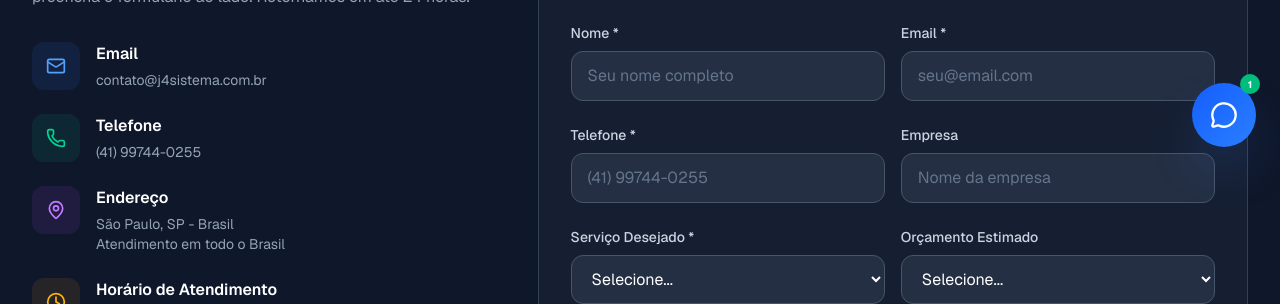
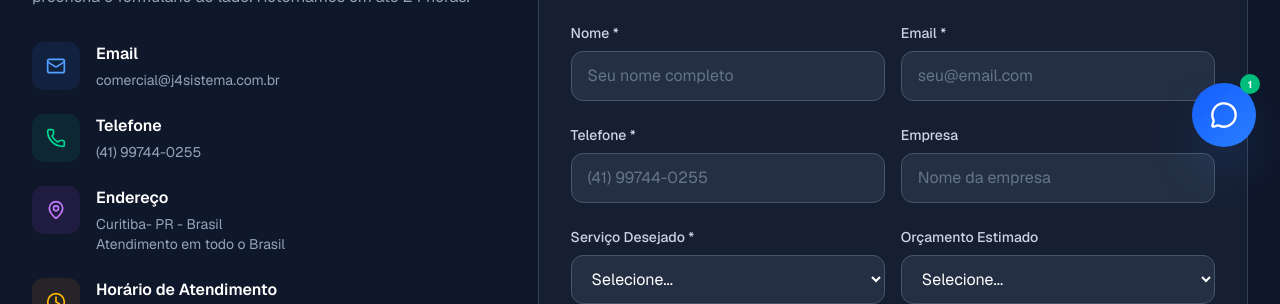
Before and after one commit to josuerobson/mimo-j4sistemas, a Next.js app: page /contato in a window 1280 px wide. Shown: the part 629-933 px from the top of the page. Built offline with nearby package versions, Linux system fonts and the light colour scheme.

Commit message:
alteração manual

```diff
--- a/src/app/contato/page.tsx
+++ b/src/app/contato/page.tsx
@@ -94,7 +94,7 @@ export default function ContatoPage() {
                   <div>
                     <h3 className="font-semibold text-white mb-1">Email</h3>
                     <p className="text-gray-400 text-sm group-hover:text-blue-400 transition-colors">
-                      contato@j4sistema.com.br
+                      comercial@j4sistema.com.br
                     </p>
                   </div>
                 </a>
@@ -121,7 +121,7 @@ export default function ContatoPage() {
                   <div>
                     <h3 className="font-semibold text-white mb-1">Endereço</h3>
                     <p className="text-gray-400 text-sm">
-                      São Paulo, SP - Brasil
+                      Curitiba- PR - Brasil
                       <br />
                       Atendimento em todo o Brasil
                     </p>
```
